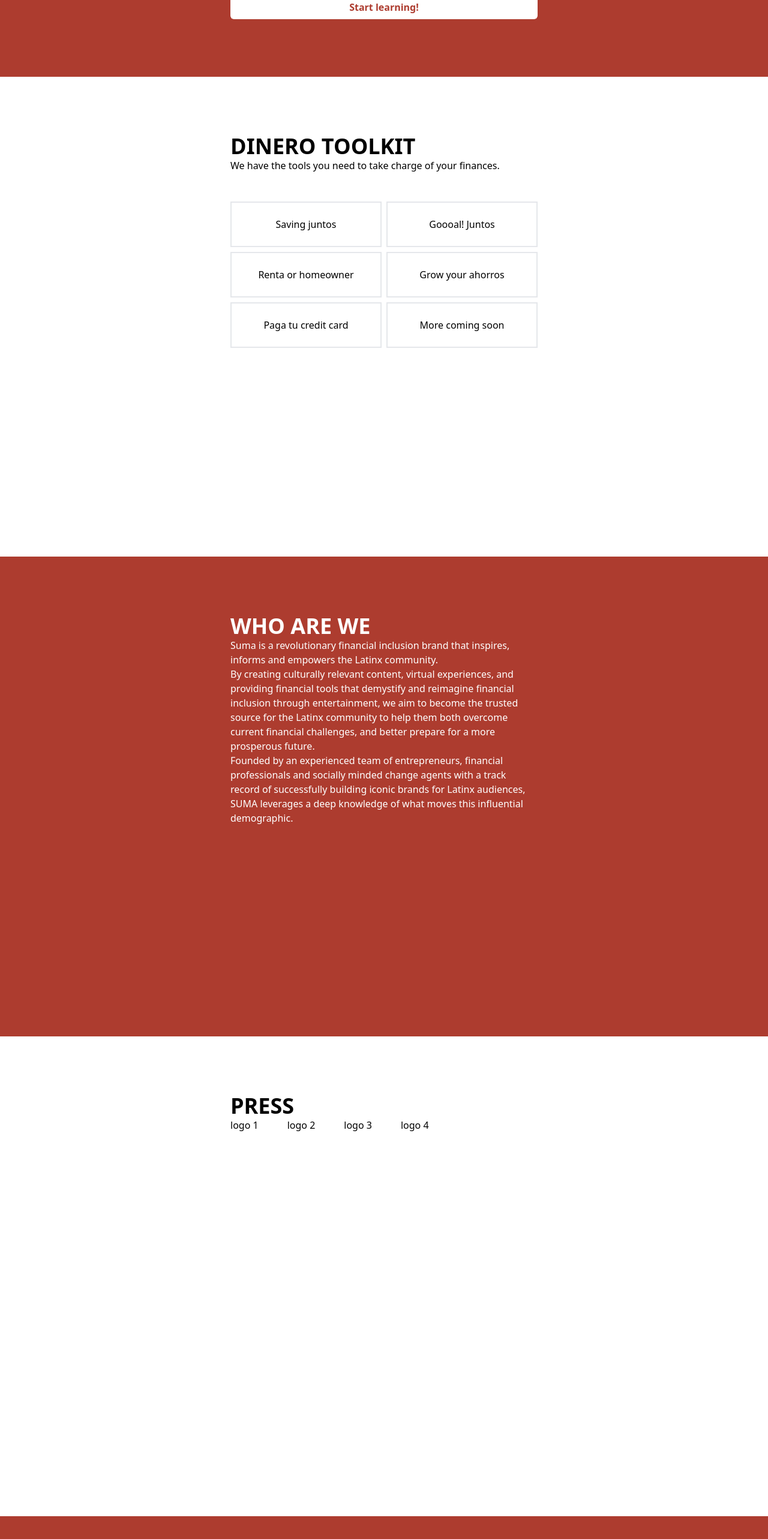
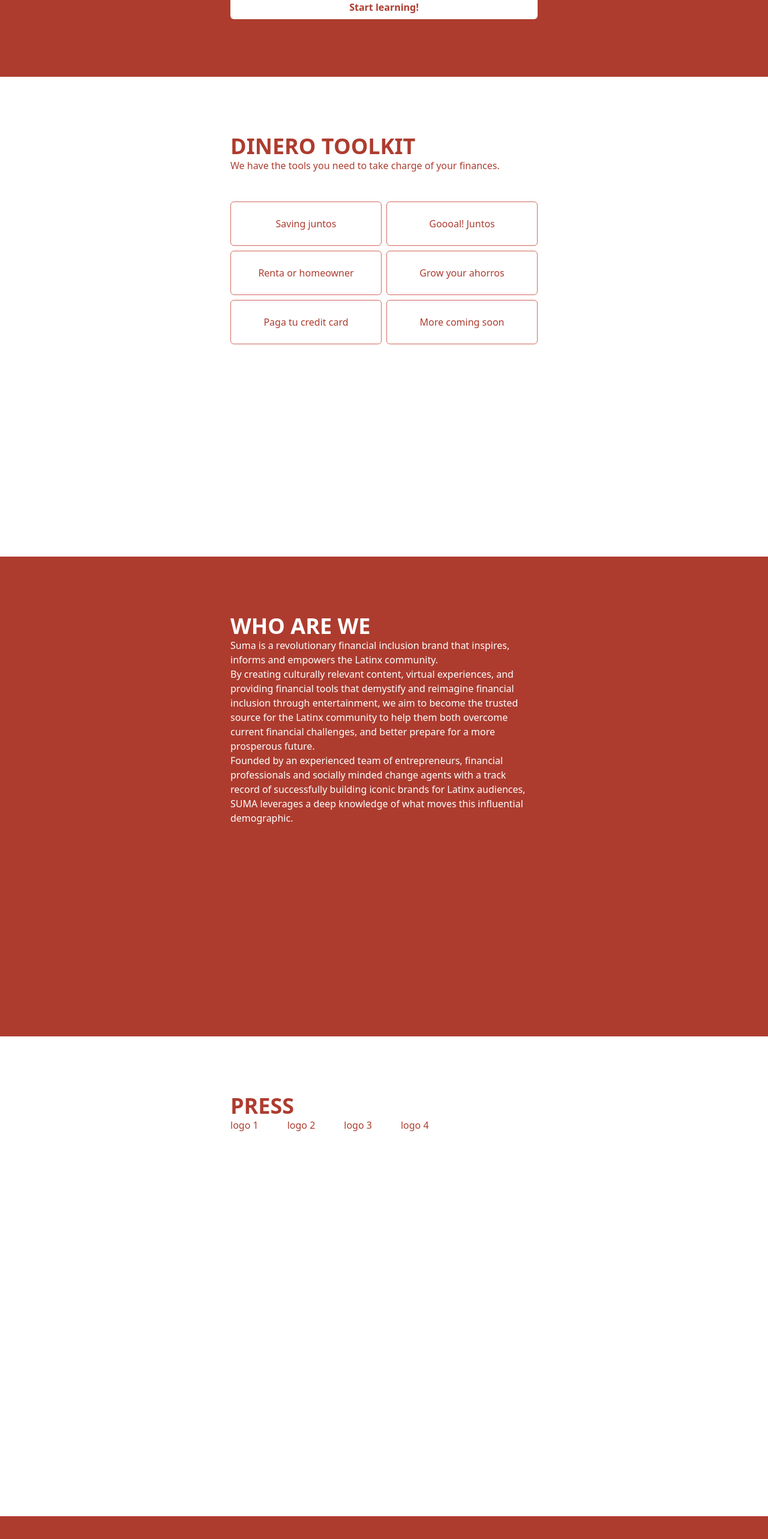
Before and after one commit to CesarMarcial9/suma-flow, a Next.js app: page / in a window 1280 px wide. Shown: the part 2272-4838 px from the top of the page at 60% size. Built offline with nearby package versions, Linux system fonts and the light colour scheme.

Commit message:
color style corrections

```diff
--- a/src/pages/index.tsx
+++ b/src/pages/index.tsx
@@ -191,7 +191,7 @@ const Homepage = () => {
 
       <div
         id="sumaversity"
-        className="flex flex-col gap-2 justify-between min-h-screen bg-well-red-500 p-6 text-white lg:px-96 lg:py-24"
+        className="flex min-h-screen flex-col justify-between gap-2 bg-well-red-500 p-6 text-white lg:px-96 lg:py-24"
       >
         <header>
           <h2 className="text-4xl font-black">Sumaversity</h2>
@@ -212,28 +212,39 @@ const Homepage = () => {
         </div>
 
         <div className="pt-4">
-          <p>But we could use a native video player instead of an embedded youtube video, it would look better.</p>
+          <p>
+            But we could use a native video player instead of an embedded
+            youtube video, it would look better.
+          </p>
           <p>Pending.</p>
         </div>
 
-        <div className="w-full flex">
-          <Link href={'/sumaversity'} className={'bg-white text-well-red-500 rounded-md font-semibold text-center w-full flex-1 py-2'}>
+        <div className="flex w-full">
+          <Link
+            href={"/sumaversity"}
+            className={
+              "w-full flex-1 rounded-md bg-white py-2 text-center font-semibold text-well-red-500"
+            }
+          >
             Start learning!
           </Link>
         </div>
       </div>
 
-      <div className="min-h-screen bg-white p-6 lg:px-96 lg:py-24" id="toolkit">
+      <div
+        className="min-h-screen bg-white p-6 text-well-red-500 lg:px-96 lg:py-24"
+        id="toolkit"
+      >
         <header>
           <h2 className="text-4xl font-black">DINERO TOOLKIT</h2>
           <p>We have the tools you need to take charge of your finances. </p>
         </header>
 
-        <div className="mt-12 grid grid-cols-2 gap-2">
+        <div className="mt-12 grid grid-cols-2 gap-2 ">
           {toolkit.map((tool) => (
             <div
               key={tool.id}
-              className="border-main flex items-center justify-center border-2 py-6"
+              className="border-main flex items-center justify-center rounded-md border border-well-red-300 py-6"
             >
               <h2>{tool.title}</h2>
             </div>
@@ -269,7 +280,10 @@ const Homepage = () => {
         </div>
       </div>
 
-      <div className=" min-h-screen  p-6 lg:px-96 lg:py-24" id="press">
+      <div
+        className=" min-h-screen  p-6 text-well-red-500 lg:px-96 lg:py-24"
+        id="press"
+      >
         <h2 className="text-4xl font-black">PRESS</h2>
 
         <div className="flex gap-12">
@@ -320,8 +334,8 @@ const Homepage = () => {
       </div>
 
       <div
-        className="flex min-h-[50vh] flex-col gap-6 bg-white p-6 lg:px-96 lg:py-24"
-        id="newsletter"
+        className="flex min-h-[50vh] flex-col gap-6 bg-white p-6 text-well-red-500 lg:px-96 lg:py-24"
+        id="newsletter "
       >
         <header>
           <h2 className="text-4xl font-black">SUBSCRIBE TO OUR NEWSLETTER</h2>
```
